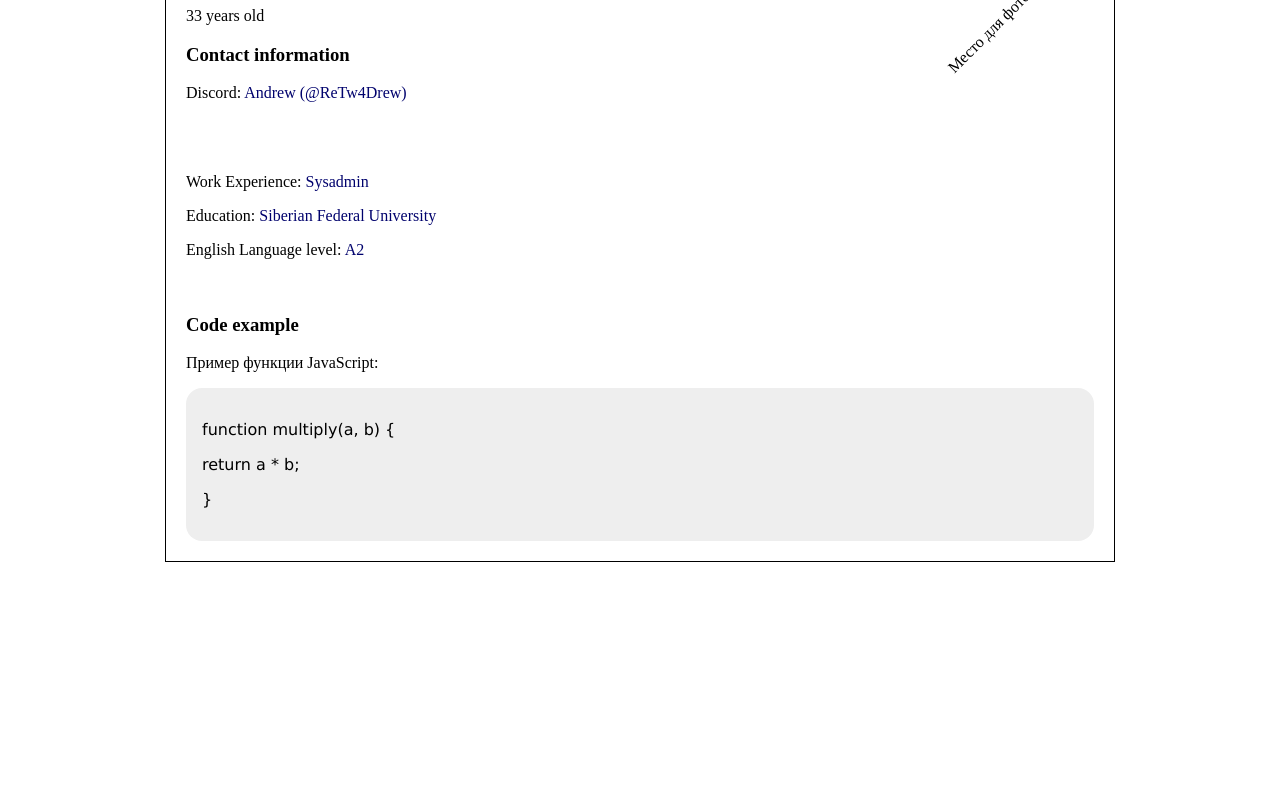
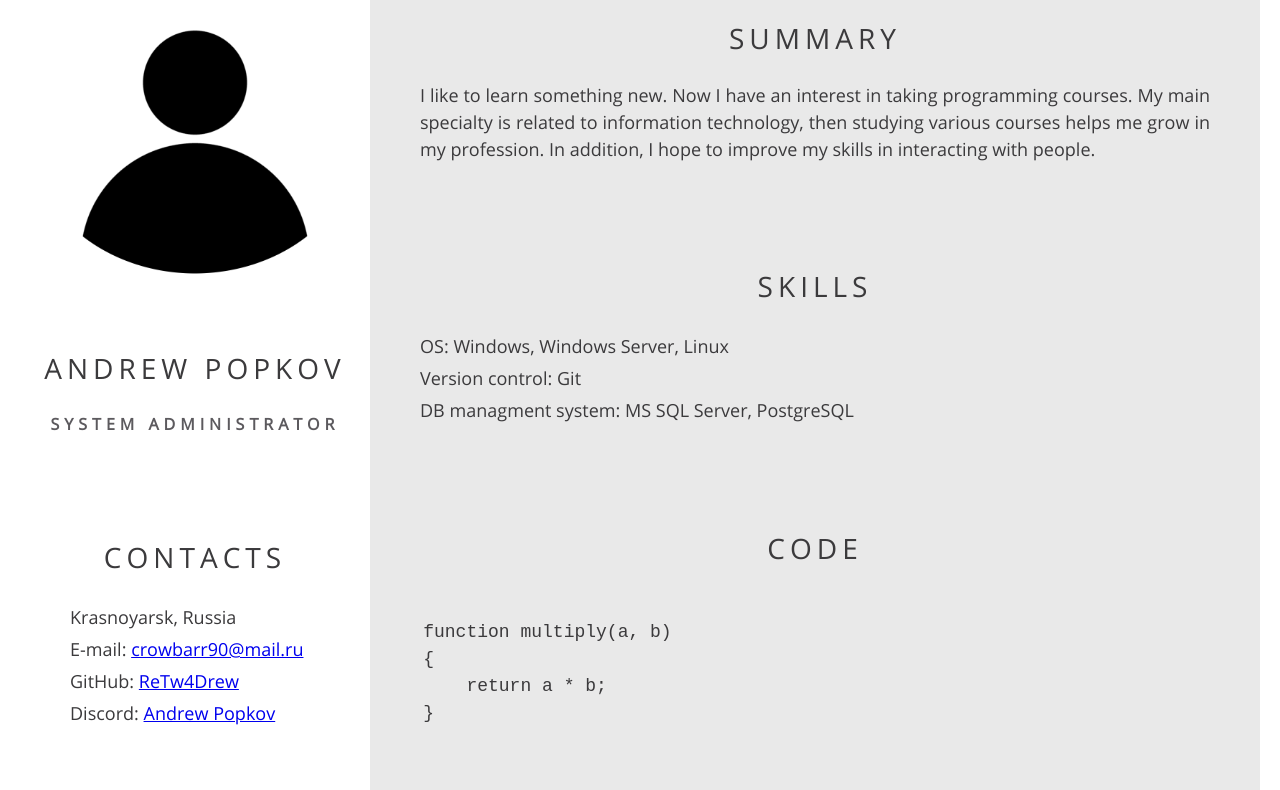
Before and after one commit to ReTw4Drew/rsschool-cv, a plain HTML site: page index.html in a window 1280 px wide. Shown: the part 102-892 px from the top of the page. Before the commit the page ends 800 px from the top, so only its background shows below. Drawn offline with Linux system fonts and the light colour scheme.

Commit message:
fix: fix index.html and style.css. Add assets folder

```diff
--- a/index.html
+++ b/index.html
@@ -1,43 +1,95 @@
-
 <!DOCTYPE html>
 <html lang="en">
-<head>
+  <head>
+    <meta charset="utf-8">
     <link rel="stylesheet" href="style.css">
-    <title>My CV</title>
-</head>
-<body>
-    <div class="main-border">
-        <div class="row">
-            <div class="bio">
-                <h1>Andrew Popkov</h1>
-                <p>33 years old</p>
-                <h3>Contact information</h3>
-                <p>Discord: <span>Andrew (@ReTw4Drew)</span></p>
+    <title>CV</title>
+    <link rel="icon" href="assets/favicon.ico" />
+  </head>
+  <body>
+    <header class = "header">
+        <div class = container >
+            <nav class="nav">
+                <ul class="nav-list">
+                  <li class="nav-item"><a href="#contacts" class="nav-link">Contacts</a></li>
+                  <li class="nav-item"><a href="#summary" class="nav-link">Summary</a></li>
+                  <li class="nav-item"><a href="#skills" class="nav-link">Skills</a></li>
+                  <li class="nav-item"><a href="#code" class="nav-link">Code</a></li>
+                  <li class="nav-item"><a href="#languages" class="nav-link">Languages</a></li>
+                  <li class="nav-item"><a href="#projects" class="nav-link">Projects</a></li>
+                </ul>
+              </nav>
+        </div>
+    </header>
+    <main>
+        <div class = "container main-container">
+            <div class = "main-container-left">
+                <section class="section" id="profile">
+                    <img class="profile-avatar" src="assets/img/avatar.png" alt="avatar" />
+                    <h1 class = "section-title">Andrew Popkov</h1>
+                    <h3 class = "section-subtitle">System Administrator</h3>
+                </section>
+                <section class="section" id="contacts">
+                    <h2 class = "section-title">Contacts</h2>
+                    <ul class = "section-list">
+                        <li>Krasnoyarsk, Russia</li>
+                        <li>E-mail: <a href="mailto:crowbarr90@mail.ru">crowbarr90@mail.ru</a></li>
+                        <li>GitHub: <a href="https://github.com/ReTw4Drew">ReTw4Drew</a></li>
+                        <li>Discord: <a href="https://discordapp.com/users/694583535704473743">Andrew Popkov</a></li>
+                    </ul>
+                </section>
             </div>
-            <div class="place-photo">
-                <div class="text-photo">
-                    <p>Место для фото</p>
-                </div>
+            <div class = "main-container-right">
+                <section class="section" id="summary">
+                    <h2 class = "section-title">Summary</h2>
+                    <p class = "main-text">
+                        I like to learn something new. Now I have an interest in taking programming courses.
+                        My main specialty is related to information technology, then studying various courses helps me grow in my profession.
+                        In addition, I hope to improve my skills in interacting with people.
+                    </p>
+                </section>
+                <section class="section" id="skills">
+                    <h2 class = "section-title">Skills</h2>
+                    <ul class = "section-list">
+                        <li><span>OS: </span>Windows, Windows Server, Linux</li>
+                        <li><span>Version control: </span>Git</li>
+                        <li><span>DB managment system: </span>MS SQL Server, PostgreSQL</li>
+                    </ul>
+                </section>
+                <section class="section" id="code">
+                    <h2 class = "section-title">Code</h2>
+                    <pre>
+                        <code>
+    function multiply(a, b)
+    {
+        return a * b;
+    }
+                        </code>
+                    </pre>
+                </section>
+                <section class="section" id="languages">
+                    <h2 class = "section-title">Languages</h2>
+                    <p class = "main-text"><span>English</span> - B1 Intermediate</p>
+                </section>
+                <section class="section" id="projects">
+                    <h2 class = "section-title">Projects</h2>
+                    <ul class = "section-list">
+                        <li><a href="https://ReTw4Drew.github.io/rsschool-cv/">My CV</a></li>
+                        <li><a href="https://github.com/ReTw4Drew/core-js-numbers">Core JS Numbers</a></li>
+                        <li><a href="https://github.com/ReTw4Drew/core-js-strings">Core JS Strings</a></li>
+                    </ul>
+                </section>
             </div>
         </div>
-        <div class="other-information">
-            <p>Work Experience: <span>Sysadmin</span></p>
+    </main>
+    <footer class = "footer">
+        <div class = "container footer-container">
+            <a href="https://github.com/ReTw4Drew">GitHub</a>
+            <a href="https://rs.school/courses/javascript-preschool-ru">
+                <img class = "rss-image" src="./assets/svg/rs_school_js.svg" alt="" />
+            </a>
+            <p>2024</p>
         </div>
-        <div class="other-information">
-            <p>Education: <span>Siberian Federal University</span></p>
-        </div>
-        <div class="other-information">
-            <p>English Language level: <span>A2</span></p>
-        </div>
-        <div class="code-example">
-            <h3>Code example</h3>
-            <p>Пример функции JavaScript:</p>
-            <blockquote class="code">
-                <p>function multiply(a, b) {</p>
-                <p>return a * b;</p>
-                <p> }</p>
-            </blockquote>
-        </div>
-    </div>
-</body>
+    </footer>
+  </body>
 </html>
--- a/style.css
+++ b/style.css
@@ -1,48 +1,152 @@
-span {
-    color:rgb(0, 2, 109);
+@font-face {
+  font-family: "Open Sans";
+  src: url("assets/fonts/OpenSans-Regular.ttf")format("truetype");
 }
 
-.main-border {
-    width: 75%;
-    margin: 0 auto;
-    border: 1px solid black;
+* {
+  box-sizing: border-box;
 }
 
-.row {
-    display: flex;
-    height: 250px;
+html {
+    scroll-behavior: smooth;
   }
 
-.bio {
-    padding: 20px;
-    -webkit-flex: auto;
-    flex: auto;
+body {
+    display: flex;
+    flex-direction: column;
+    justify-content: space-between;
+    font-family: "Open Sans";
+    margin: 0;
+    padding: 0;
+    font-size: 18px;
+    font-weight: 400;
+    line-height: 1.5;
+    color: #3b3a3c;
   }
 
-.place-photo {
-    width: 250px;
+  .header {
+    background-color: #c7dbdb;
   }
 
-.text-photo {
-    height: 100%;
-    position: relative;
+  .section-title {
+    font-size: 28px;
+    font-weight: 400;
+    text-transform: uppercase;
+    text-align: center;
+    letter-spacing: 5px;
+    color: #3b3a3c;
   }
 
-.text-photo p {
-    margin: 0;
-    position: absolute;
-    top: 50%;
-    left: 50%;
-    margin-right: -50%;
-    transform: translate(-50%, -50%) rotate(-45deg);
+  .section-subtitle {
+    font-size: 16px;
+    text-transform: uppercase;
+    text-align: center;
+    letter-spacing: 5px;
+    color: #5c5a5e;
   }
 
-.other-information {
-    padding: 0 20px 0 20px;
+  .link {
+    text-decoration: none;
+    color: #829985;
+    transition: color 0.5s;
   }
 
-.code-example {
-    padding: 20px;
+  .link:hover {
+    color: #5d7260;
+  }
+
+  .container {
+    max-width: 1440px;
+    margin: 0 auto;
+  }
+
+  .nav-list {
+    display: flex;
+    justify-content: flex-end;
+    align-items: center;
+    list-style: none;
+  }
+
+  .nav-link {
+    padding: 0 20px;
+    line-height: 50px;
+    transition: 0.3s;
+  }
+
+  .section-list {
+    list-style: none;
+    line-height: 32px;
+  }
+
+  .section-item a {
+    color: #829985;
+    text-decoration: none;
+    transition: color 0.5s;
+  }
+
+  .section-item a:hover {
+    color: #3b3a3c;
+  }
+
+  .main-container {
+    display: flex;
+  }
+
+  .main-container-left {
+    min-width: 350px;
+    flex: 1;
+  }
+
+  .main-container-right {
+    background-color:rgb(233, 233, 233);
+  }
+
+  .main-text {
+    text-align: justify;
+    padding: 0 40px 0 40px;
+  }
+
+  .profile-avatar {
+    display: flex;
+    align-items: center;
+    width: 100%;
+  }
+
+  .section {
+    width: 100%;
+    padding: 10px 10px 50px 10px;
+  }
+
+  footer {
+    background-color: #c7dbdb;
+  }
+
+  .footer-container {
+    display: flex;
+    justify-content: space-between;
+    align-items: center;
+    margin: 0 auto;
+    color: #ffffff;
+  }
+
+  .rss-image {
+    width: 121px;
+    height: 45px;
+  }
+
+  @media (max-width: 1440px) {
+    .container {
+      padding: 0 20px;
+    }
+  }
+
+  @media (max-width: 768px) {
+    .section {
+      width: 100%;
+    }
+    .footer-container {
+      align-items: center;
+    }
   }
 
   .code {
```
Also changed, not shown: assets/favicon.ico (added), assets/fonts/OpenSans-Regular.ttf (added), assets/img/avatar.png (added), assets/svg/rs_school_js.svg (added). Lines whose indentation alone changed are shown as unchanged.
